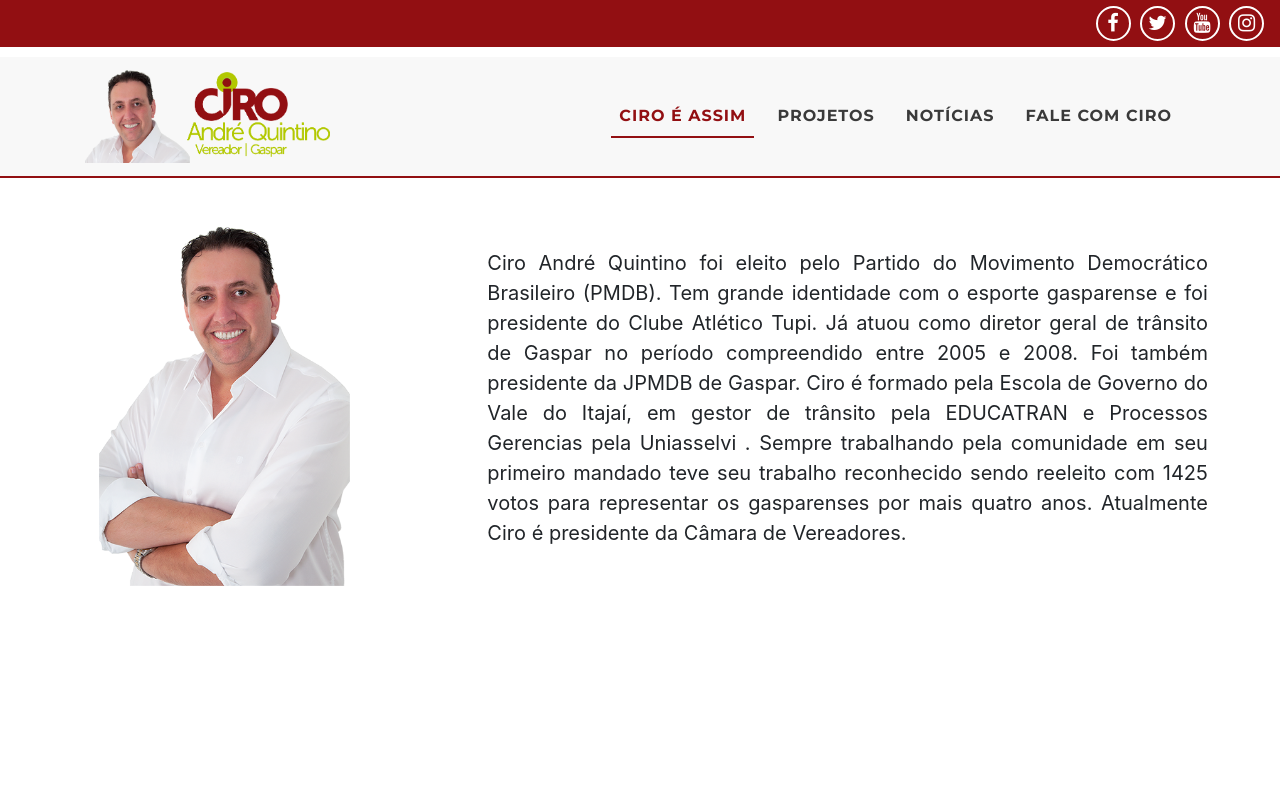
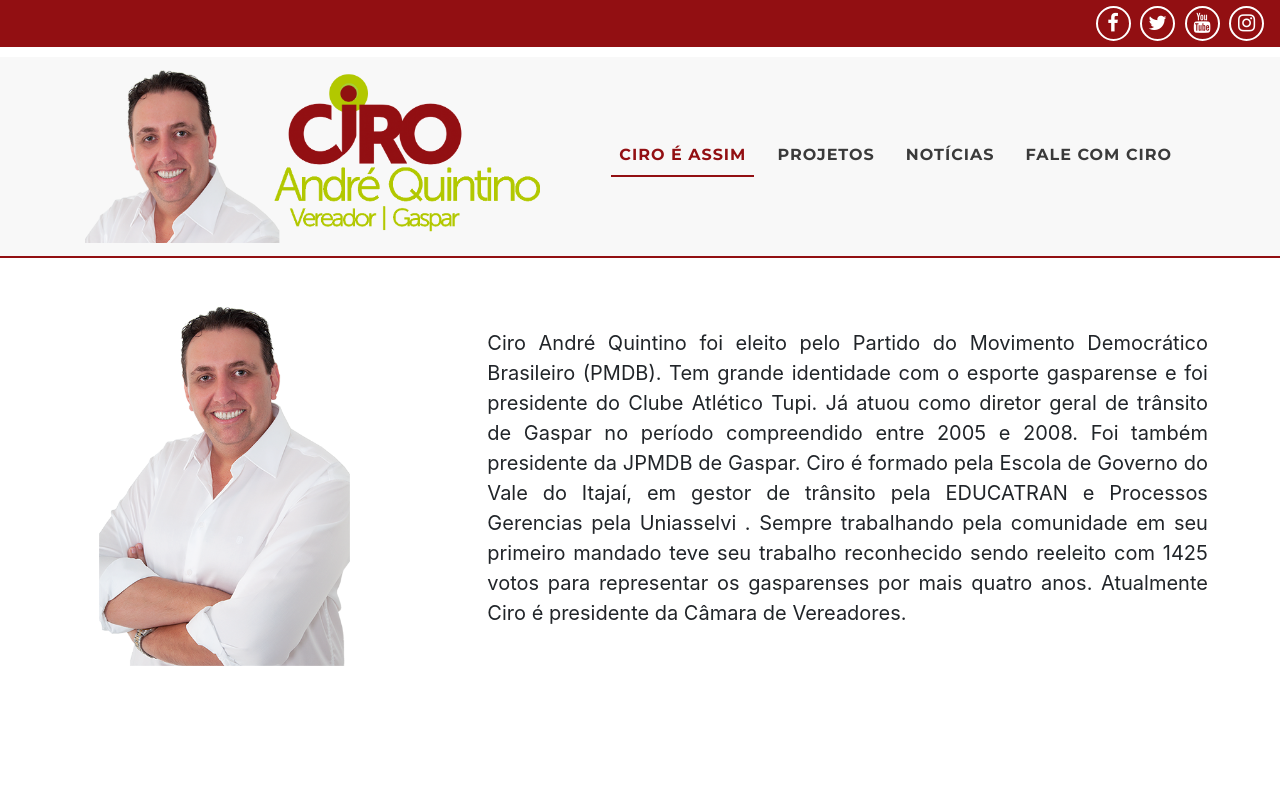
Before and after one commit to ftprestes/ciroandrequintino.com.br, a website with bundled scripts: page pages/about/about.html in a window 1280 px wide. Shown: the top 800 px of the page. Built offline with nearby package versions, Linux system fonts and the light colour scheme.

Commit message:
imagem logo css

```diff
--- a/css/style.css
+++ b/css/style.css
@@ -345,6 +345,19 @@ section.success {
 @media (min-width: 1025px) {
   .c-nav {
     width: 80%;
+  }
+}
+
+@media (min-width: 1200px) {
+  #logo-img{
+    width: 130% !important;
+  }
+}
+
+
+@media (max-width: 330px) {
+  #logo-img{
+    width: 90% !important;
   }
 }
 
@@ -910,7 +923,7 @@ fieldset[disabled] .btn-success:hover {
 }
 
 #logo-img {
-  width: 70%;
+  width: 100%;
   height: auto;
 }
 
```
